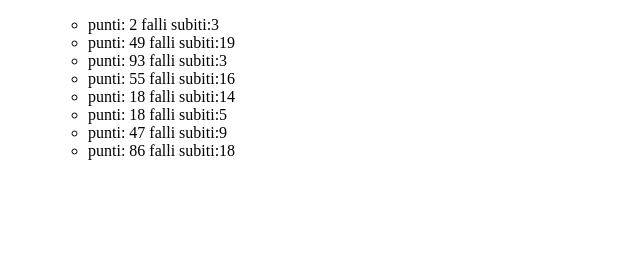
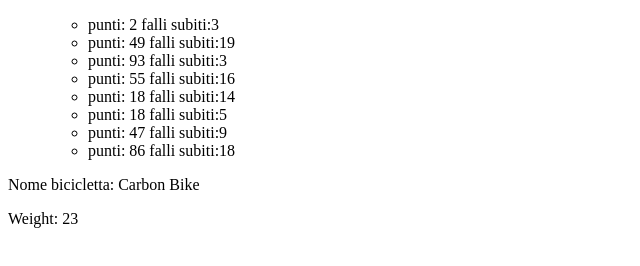
Before and after one commit to TALEX1995/js-snack-es6, a plain HTML site: page index.html in a window 1280 px wide. Shown: the whole page, without its empty margins (0-640 px from the left). Drawn offline with Linux system fonts and the light colour scheme.

Commit message:
Added element into DOM Exercise 4

```diff
--- a/index.html
+++ b/index.html
@@ -6,13 +6,16 @@
     <title>JS Snack es6</title>
     <!-- <script defer src="script/script.js"></script> -->
     <!-- <script defer src="script/script2.js"></script> -->
-    <!-- <script defer src="script/script3.js"></script> -->
+    <script defer src="script/script3.js"></script>
     <script defer src="script/script4.js"></script>
 </head>
 <body>
     <ul id="points-fouls">
 
     </ul>
+    <div id="bike">
+
+    </div>
 
 </body>
 </html>
--- a/script/script3.js
+++ b/script/script3.js
@@ -1,5 +1,9 @@
 console.log('JS OK')
 
+
+// Get element from DOM
+
+const bikePlaceholder = document.getElementById('bike');
 
 // Create Array
 
@@ -60,6 +64,13 @@ console.log(lightBike)
 console.log(bikeObject)
 
 
+// Insert name and weight into DOM
+
+const {name, weight} = bikeObject
+const bike = `<p>Nome bicicletta: ${name}</p> <p>Weight: ${weight}</p>`
+bikePlaceholder.innerHTML = bike
+
+
 // Another method to do it with filter
 const bikeLightest = bikes.filter(({weight}) => weight === lightBike);
 
```
